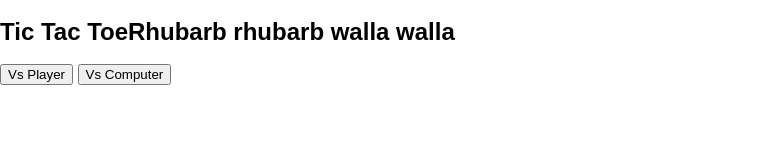
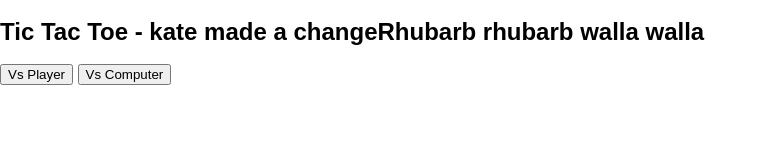
Before and after one commit to ctiller15/Tic-Tac-Toe-Suncoast, a website: page public/index.html in a window 1280 px wide. Shown: the whole page, without its empty margins (0-768 px from the left). Drawn offline with Linux system fonts and the light colour scheme.

Commit message:
kate made a change

```diff
--- a/public/index.html
+++ b/public/index.html
@@ -8,7 +8,7 @@
   </head>
   <body>
     <section class="display-menu">
-      <h1>Tic Tac Toe</h1>
+      <h1>Tic Tac Toe - kate made a change</h1>
 
       <form>
         <button type="button" class="vs-player" onclick="startPlayerGame()">Vs Player</button>
```
